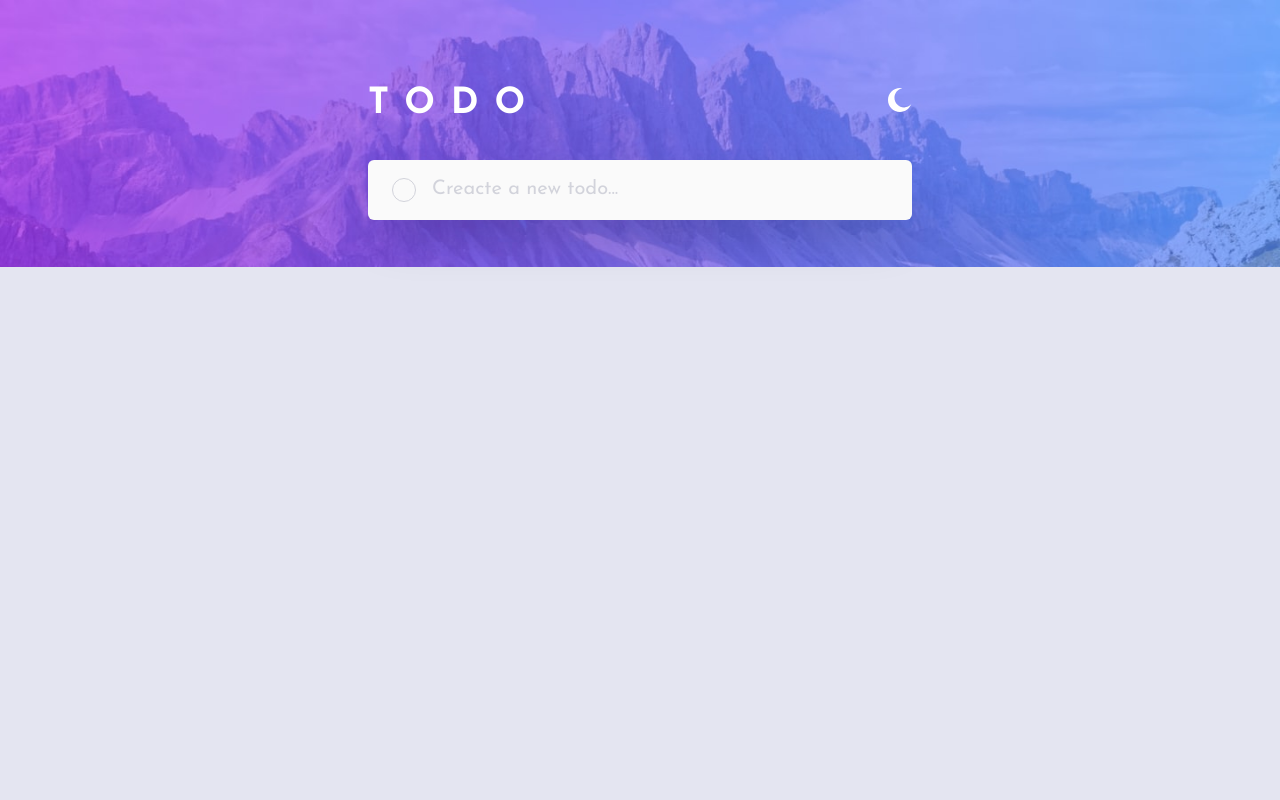
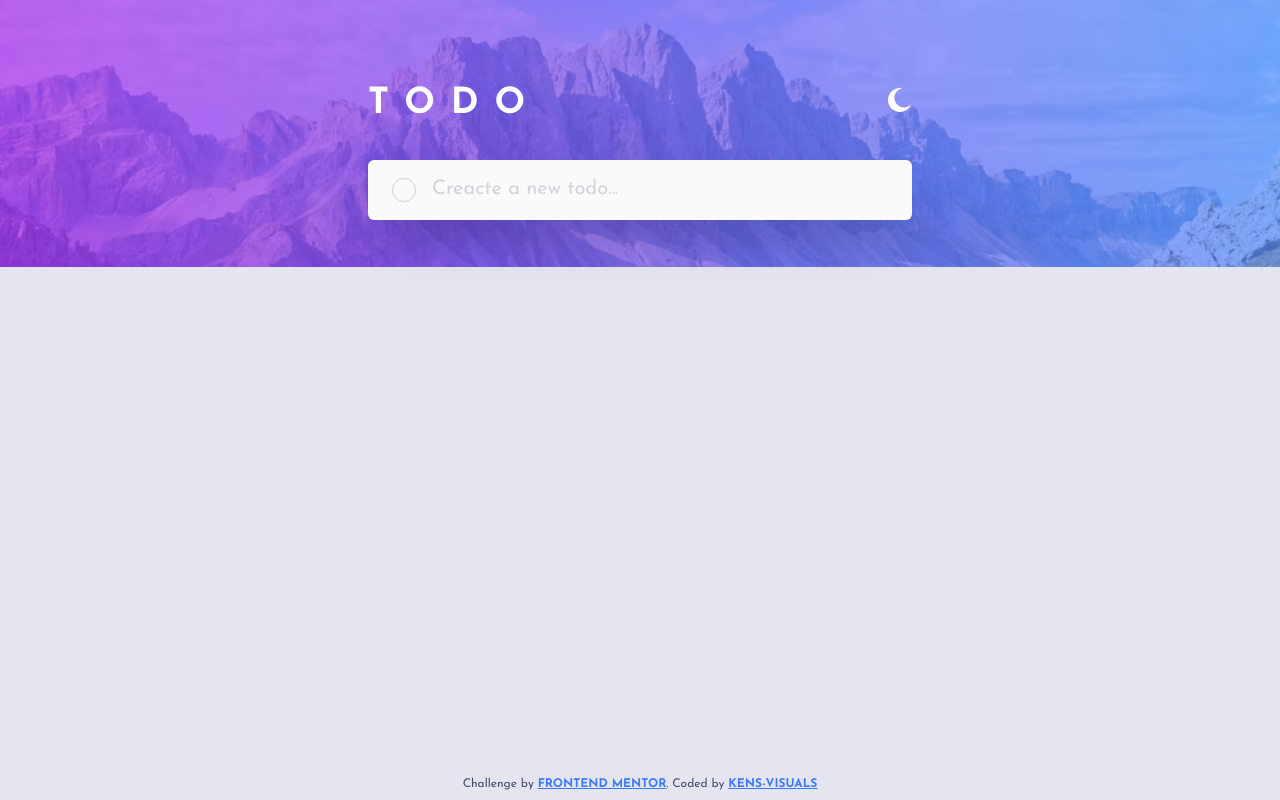
Before and after one commit to kens-visuals/todo-app, a React (Create React App) app: page / in a window 1280 px wide. Built offline with nearby package versions, Linux system fonts and the light colour scheme.

Commit message:
change the order of the todo items

```diff
--- a/src/App.js
+++ b/src/App.js
@@ -5,6 +5,7 @@ import Header from './components/Header';
 import Container from './components/Container';
 import TodoInput from './components/TodoInput';
 import TodoList from './components/TodoList';
+import Footer from './components/Footer';
 
 // contexts
 import { TodosContext } from './context/TodosContext';
@@ -13,9 +14,8 @@ function App() {
   const { todos, dispatch } = useContext(TodosContext);
 
   return (
-    // NOTE: ADD SHADOW TO INPUT AND LIST
     <div className="min-h-screen w-full bg-light-bg-secondary outline-1 dark:bg-dark-bg-secondary">
-      <div className="h-screen bg-hero-mobile--light bg-contain bg-no-repeat dark:bg-hero-mobile--dark md:bg-hero-desktop--light  md:dark:bg-hero-desktop--dark">
+      <div className="grid h-screen grid-rows-[1fr_auto] bg-hero-mobile--light bg-contain bg-no-repeat dark:bg-hero-mobile--dark md:bg-hero-desktop--light  md:dark:bg-hero-desktop--dark">
         <Container>
           <Header />
 
@@ -23,6 +23,8 @@ function App() {
 
           <TodoList todos={todos} dispatch={dispatch} />
         </Container>
+
+        <Footer />
       </div>
     </div>
   );
--- a/src/hooks/useTodos.jsx
+++ b/src/hooks/useTodos.jsx
@@ -12,8 +12,8 @@ export default function todosReducer(todos, { type, payload }) {
       if (!payload.task) return todos;
 
       return [
+        { id: payload.id, todo: payload.task, completed: payload.completed },
         ...todos,
-        { id: payload.id, todo: payload.task, completed: payload.completed },
       ];
     }
     case ACTIONS.REMOVE: {
```
